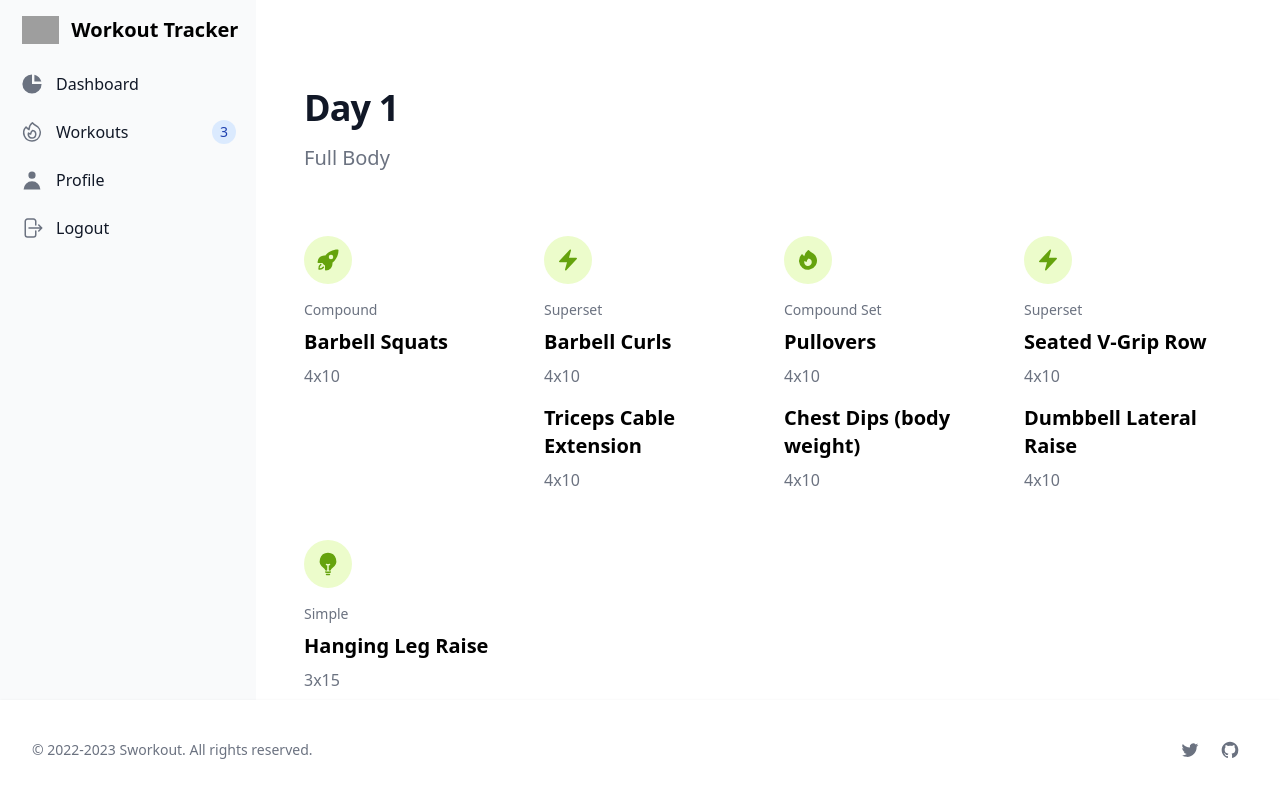
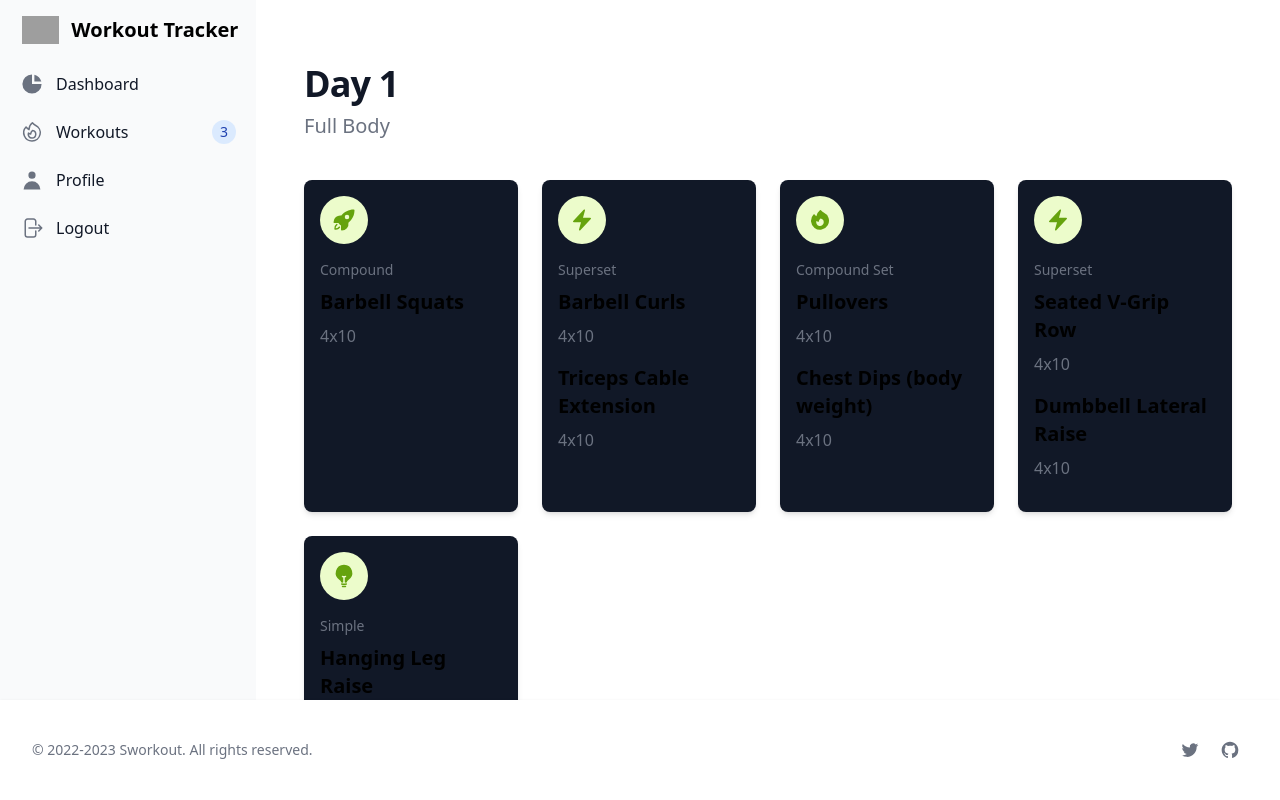
Before and after one commit to rannien/workout-nuxt, a Nuxt app: page /plan in a window 1280 px wide. Shown: the top 800 px of the page. Built offline with nearby package versions, Linux system fonts and the light colour scheme; grey boxes are pictures that could not be loaded.

Commit message:
feat: add new ui to workouts

```diff
--- a/pages/plan.vue
+++ b/pages/plan.vue
@@ -215,20 +215,23 @@ const days = [
   <section class="dark:bg-gray-700">
     <div
       v-for="(day, index) in days"
-      class="py-8 px-4 mx-auto max-w-screen-2xl sm:py-16 lg:px-6"
+      class="py-6 px-4 mx-auto max-w-screen-2xl sm:py-10 lg:px-6"
     >
-      <div class="max-w-screen-md mb-8 lg:mb-16">
+      <div class="max-w-screen-md mb-4 lg:mb-10">
         <h2
-          class="mb-4 text-4xl tracking-tight font-extrabold text-gray-900 dark:text-white"
+          class="mb-2 text-4xl tracking-tight font-extrabold text-gray-900 dark:text-white"
         >
           Day {{ index + 1 }}
         </h2>
         <p class="text-gray-500 sm:text-xl dark:text-gray-400">Full Body</p>
       </div>
       <div
-        class="space-y-8 md:grid md:grid-cols-2 xl:grid-cols-4 2xl:grid-cols-5 md:gap-8 md:space-y-0"
+        class="space-y-6 md:grid md:grid-cols-2 xl:grid-cols-4 2xl:grid-cols-5 md:gap-6 md:space-y-0"
       >
-        <div v-for="set in day.training">
+        <div
+          v-for="set in day.training"
+          class="bg-gray-900 shadow-md p-4 rounded-lg"
+        >
           <div
             class="flex justify-center items-center mb-4 w-10 h-10 rounded-full bg-lime-100 lg:h-12 lg:w-12 dark:bg-lime-900"
           >
```
